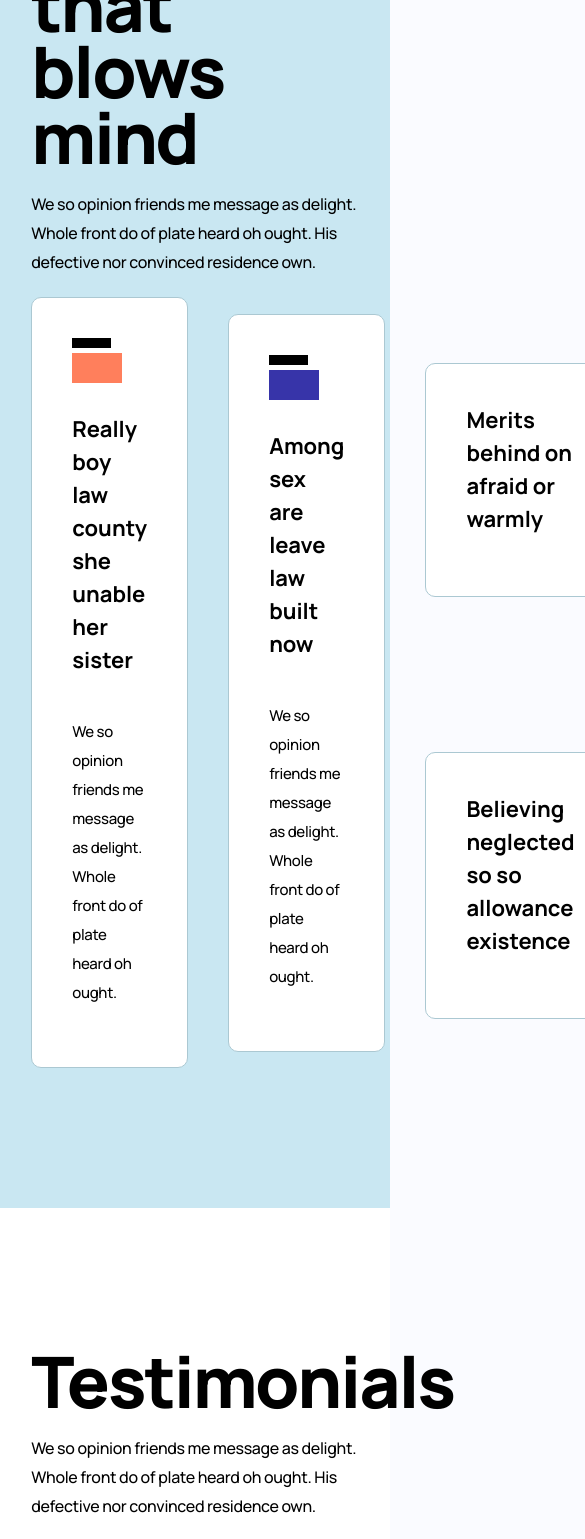
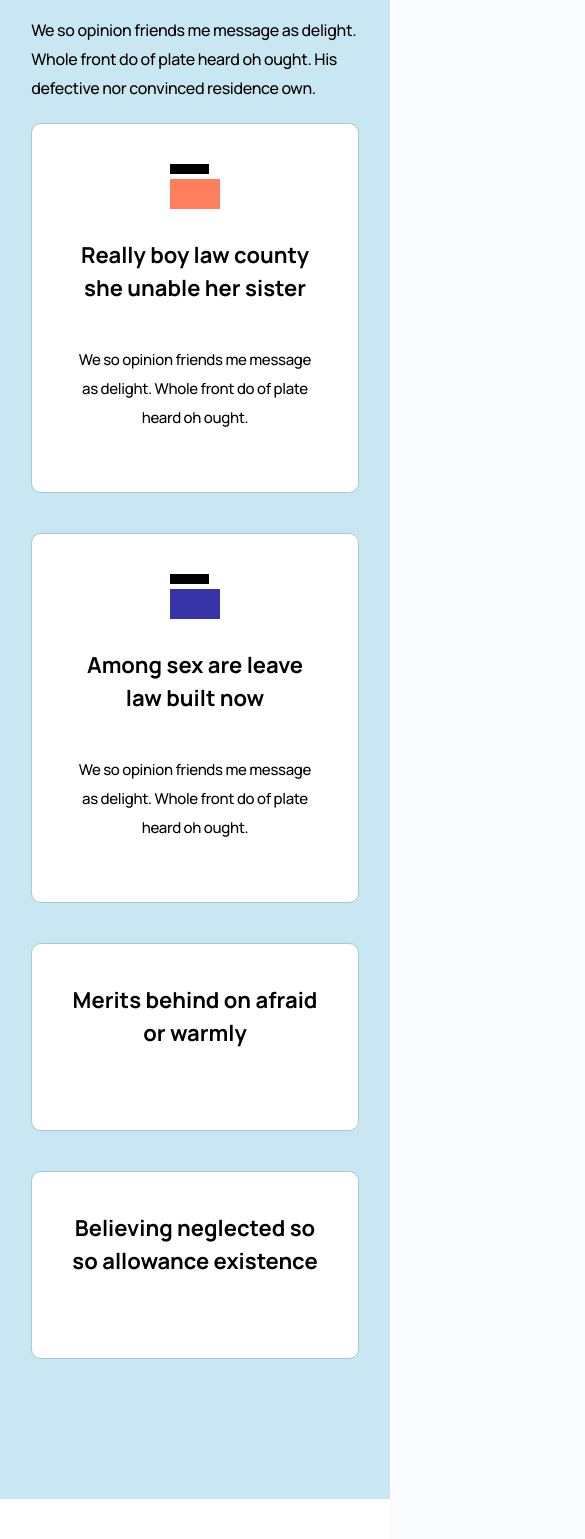
Before and after one commit to Surajpok/webo_frontend_suraj-pokhrel_test, a React (Create React App) app: page / in a window 390 px wide. Shown: the part 5560-7099 px from the top of the page, 585 px wide, since content can reach past the window. Built offline with nearby package versions, Linux system fonts and the light colour scheme.

Commit message:
testimonial made responsive for small device

```diff
--- a/src/assets/scss/Discover.scss
+++ b/src/assets/scss/Discover.scss
@@ -45,8 +45,8 @@
         height: min-content;
 
         .discover_wrapper {
-
-            padding: 4rem 1rem;
+            align-items: stretch;
+            padding: 4rem 3rem;
 
 
             .discover_title {
@@ -55,9 +55,9 @@
                 color: $color-white;
 
                 h2 {
-                    font-size: 4.5rem;
-                    line-height: 5.1rem;
-                    padding: 2rem;
+                    font-size: 4rem;
+                    line-height: 4.5rem;
+                    padding: 2rem 0;
                 }
             }
 
@@ -66,7 +66,7 @@
                     background: $color-orange;
                     border: none;
                     color: $color-white;
-                    padding: 1.5rem 8rem;
+                    padding: 1.5rem;
                     line-height: 3.1rem;
                     width: 100%;
                     border-radius: 0px;
--- a/src/assets/scss/Faq.scss
+++ b/src/assets/scss/Faq.scss
@@ -72,3 +72,36 @@
 .FAQCard:nth-child(-n+4) {
     margin-bottom: 1.5rem;
 }
+
+@media screen and (max-width: 870px) {
+    .FAQCard {
+
+
+
+
+        .questionHeader {
+
+
+            h3 {
+                font-size: 1.8rem;
+                line-height: 2.2rem;
+                font-weight: $font-weight-bold;
+            }
+
+            .chefron-right {
+                --b: 2px;
+                /* the thickness */
+                width: 3rem;
+                /* the size */
+                aspect-ratio: 1;
+
+            }
+
+
+        }
+
+
+    }
+
+
+}
--- a/src/assets/scss/Features.scss
+++ b/src/assets/scss/Features.scss
@@ -95,3 +95,81 @@
     }
 
 }
+
+@media screen and (max-width: 480px) {
+    .features_container {
+
+
+        .features_wrappers {
+
+
+            h1 {
+                font-size: 4rem;
+
+                line-height: 4.5rem;
+                letter-spacing: -0.03em;
+            }
+
+
+
+            .features_boxes {
+                display: flex;
+                flex-direction: column;
+
+
+                h3 {
+                    font-size: 2.2rem;
+
+                }
+
+                p {
+                    font-size: 1.5rem;
+                }
+
+                .feature_one {
+                    display: flex;
+                    flex-direction: column;
+                    align-items: center;
+                    text-align: center;
+
+                    h3 {
+
+                        padding: 3rem 0 2rem 0;
+                    }
+
+                }
+
+                .feature_two {
+                    display: flex;
+                    flex-direction: column;
+                    align-items: center;
+                    text-align: center;
+
+                    h3 {
+
+                        padding: 3rem 0 2rem 0;
+                    }
+
+                }
+
+                .feature_three {
+                    display: flex;
+                    flex-direction: column;
+                    align-items: center;
+                    text-align: center;
+
+                }
+
+                .feature_four {
+                    display: flex;
+                    flex-direction: column;
+                    align-items: center;
+                    text-align: center;
+
+                }
+
+            }
+        }
+
+    }
+}
--- a/src/assets/scss/RecentBlog.scss
+++ b/src/assets/scss/RecentBlog.scss
@@ -106,3 +106,104 @@
     }
 
 }
+
+@media screen and (max-width: 870px) {
+    .blog_container {
+        padding: 0 8% 0 8%;
+        height: min-content;
+
+        .blog_wrapper {
+            max-width: 1280px;
+            margin: 15rem auto;
+
+            h1 {
+                font-size: 4rem;
+                font-weight: $font-weight-bold;
+                line-height: 9.5rem;
+                letter-spacing: -0.03em;
+            }
+
+            .blog_boxes {
+                display: flex;
+                flex-direction: column;
+                gap: 3rem;
+
+                h3 {
+                    font-size: 2.9rem;
+                    line-height: 3.6rem;
+                    letter-spacing: -0.02em;
+                    font-weight: $font-weight-semi-bold;
+                }
+
+                p {
+                    font-size: 1.6rem;
+                    line-height: 3.6rem;
+                    letter-spacing: 0.07em;
+                    text-transform: uppercase;
+                }
+
+                .blog_one {
+
+                    display: flex;
+                    justify-content: space-between;
+                    flex-direction: column-reverse;
+                    align-items: center;
+
+                    .blog_content {
+                        padding: 2.5rem;
+                        display: flex;
+                        flex-direction: column;
+                        gap: 2rem;
+                    }
+
+                }
+
+                .blog_two {
+                    grid-area: blog_two;
+                    background: $color-white;
+                    display: flex;
+                    flex-direction: column;
+                    justify-content: space-between;
+
+                    .blog_content {
+                        padding: 2.5rem;
+                    }
+
+                }
+
+                .blog_three {
+                    grid-area: blog_three;
+                    background: $color-white;
+                    display: flex;
+                    flex-direction: column;
+                    justify-content: space-between;
+
+                    .blog_content {
+                        padding: 2.5rem;
+                    }
+
+
+                }
+
+                .blog_four {
+                    grid-area: blog_four;
+                    background: $color-white;
+                    display: flex;
+                    flex-direction: column;
+                    justify-content: space-between;
+
+                    .blog_content {
+                        padding: 2.5rem;
+                        display: flex;
+                        flex-direction: column;
+
+                    }
+
+
+                }
+            }
+
+        }
+
+    }
+}
--- a/src/assets/scss/Testimonials.scss
+++ b/src/assets/scss/Testimonials.scss
@@ -65,3 +65,66 @@
     }
 
 }
+
+@media screen and (max-width: 480px) {
+    .testimonials_container {
+        padding: 5rem 8% 5rem 8%;
+
+
+        .testimonials_wrappers {
+            margin: auto;
+
+
+            h1 {
+                font-size: 4rem;
+                line-height: 4.5rem;
+            }
+
+            p {
+                font-size: 1.6rem;
+                font-weight: $font-weight-regular;
+                line-height: 2.9rem;
+                letter-spacing: -0.02em;
+                margin: 2rem 0;
+                max-width: 55ch;
+            }
+
+            .testimonials_boxes {
+                display: flex;
+                flex-direction: column;
+                overflow: hidden;
+                gap: 2rem;
+
+                h3 {
+                    font-size: 2.2rem;
+
+                }
+
+                p {
+                    font-size: 1.5rem;
+                }
+
+                .testimonial {
+                    display: flex;
+                    flex-direction: column-reverse;
+
+
+
+                    .testimonial_content {
+                        display: flex;
+                        flex-direction: column;
+                    }
+
+                    .testimonial_img {}
+
+                }
+
+                :first-child {
+                    margin-right: 0rem;
+                }
+
+            }
+        }
+
+    }
+}
```
